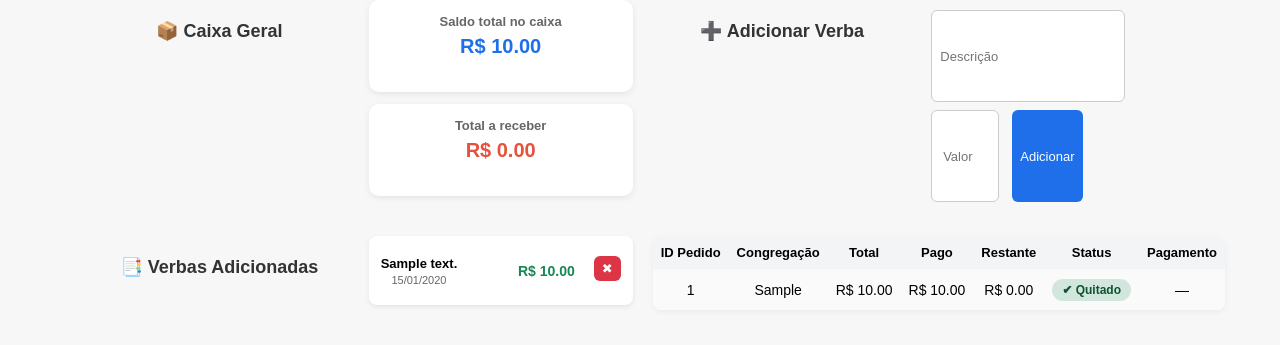
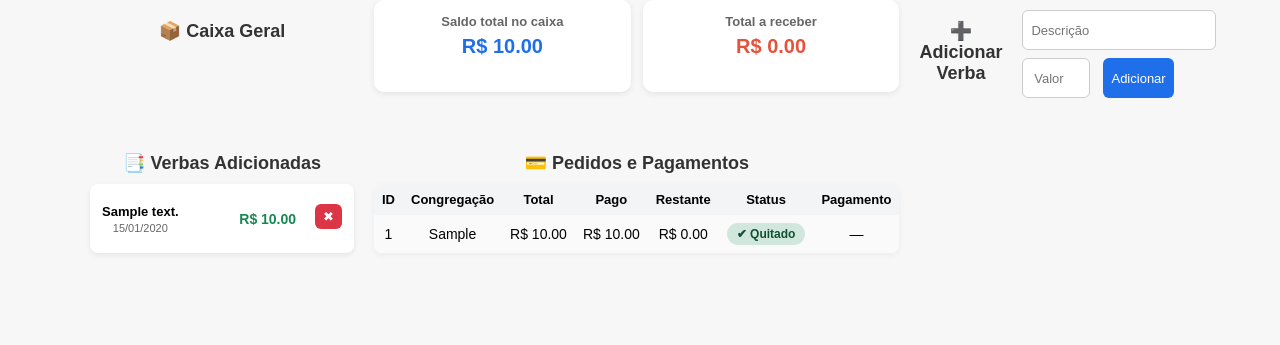
Before and after one commit to joaokenedy-debug/ebdpesqueira, a Flask app: page /caixa in a window 1280 px wide. Shown: the part 49-394 px from the top of the page. Run offline with Flask 3, Linux system fonts and the light colour scheme; a user stored in the database is signed in; tables that the repository leaves empty hold one stand-in row (values such as "Sample post"); parts of the project's set-up code (start-up, migrations or seed data) failed here and were passed over.

Commit message:
Update caixa.html

```diff
--- a/ebd/templates/caixa.html
+++ b/ebd/templates/caixa.html
@@ -15,6 +15,7 @@
         color: #333;
     }
 
+    /* ===== Cards do topo ===== */
     .cards {
         display: grid;
         grid-template-columns: repeat(auto-fit, minmax(220px, 1fr));
@@ -45,6 +46,7 @@
     .saldo { color: #1f6feb; }
     .receber { color: #e5533d; }
 
+    /* ===== Form ===== */
     form {
         display: flex;
         gap: 8px;
@@ -79,61 +81,19 @@
         background: #b02a37;
     }
 
-    table {
+    /* ===== Verbas horizontal ===== */
+    .bloco-verbas,
+    .bloco-pedidos {
         width: 100%;
-        border-collapse: collapse;
-        background: #fff;
-        border-radius: 8px;
-        overflow: hidden;
-        box-shadow: 0 2px 6px rgba(0,0,0,0.05);
-        margin-bottom: 20px;
+        display: block;
+        margin-bottom: 25px;
+        clear: both;
     }
 
-    th, td {
-        padding: 8px;
-        text-align: center;
-        white-space: nowrap;
-    }
-
-    th {
-        background: #f3f4f6;
-        font-weight: 600;
-        font-size: 13px;
-    }
-
-    tr:nth-child(even) {
-        background: #fafafa;
-    }
-
-    .status {
-        padding: 4px 10px;
-        border-radius: 12px;
-        font-size: 12px;
-        font-weight: bold;
-        display: inline-block;
-    }
-
-    .quitado {
-        background: #d1e7dd;
-        color: #0f5132;
-    }
-
-    .pendente {
-        background: #f8d7da;
-        color: #842029;
-    }
-
-    @media (max-width: 768px) {
-        th, td {
-            font-size: 12px;
-            padding: 6px;
-        }
-    }
     .verbas-horizontal {
         display: flex;
         gap: 10px;
         flex-wrap: wrap;
-    margin-bottom: 25px;
     }
 
     .verba-card {
@@ -163,11 +123,56 @@
         white-space: nowrap;
     }
 
+    /* ===== Tabela ===== */
+    table {
+        width: 100%;
+        border-collapse: collapse;
+        background: #fff;
+        border-radius: 8px;
+        overflow: hidden;
+        box-shadow: 0 2px 6px rgba(0,0,0,0.05);
+        margin-bottom: 20px;
+    }
+
+    th, td {
+        padding: 8px;
+        text-align: center;
+        white-space: nowrap;
+    }
+
+    th {
+        background: #f3f4f6;
+        font-weight: 600;
+        font-size: 13px;
+    }
+
+    tr:nth-child(even) {
+        background: #fafafa;
+    }
+
+    /* ===== Status ===== */
+    .status {
+        padding: 4px 10px;
+        border-radius: 12px;
+        font-size: 12px;
+        font-weight: bold;
+        display: inline-block;
+    }
+
+    .quitado {
+        background: #d1e7dd;
+        color: #0f5132;
+    }
+
+    .pendente {
+        background: #f8d7da;
+        color: #842029;
+    }
 </style>
-
 
 <div class="container">
 
+    <!-- ===== TOPO ===== -->
     <h2>📦 Caixa Geral</h2>
 
     <div class="cards">
@@ -182,6 +187,7 @@
         </div>
     </div>
 
+    <!-- ===== ADICIONAR VERBA ===== -->
     <h2>➕ Adicionar Verba</h2>
 
     <form method="POST" action="{{ url_for('adicionar_verba') }}">
@@ -190,6 +196,8 @@
         <button type="submit">Adicionar</button>
     </form>
 
+    <!-- ===== VERBAS ===== -->
+    <div class="bloco-verbas">
         <h2>📑 Verbas Adicionadas</h2>
 
         <div class="verbas-horizontal">
@@ -210,11 +218,15 @@
             </div>
             {% endfor %}
         </div>
+    </div>
 
+    <!-- ===== PEDIDOS ===== -->
+    <div class="bloco-pedidos">
+        <h2>💳 Pedidos e Pagamentos</h2>
 
         <table>
             <tr>
-            <th>ID Pedido</th>
+                <th>ID</th>
                 <th>Congregação</th>
                 <th>Total</th>
                 <th>Pago</th>
@@ -252,6 +264,7 @@
             </tr>
             {% endfor %}
         </table>
+    </div>
 
 </div>
 
```
Lines whose indentation alone changed are shown as unchanged.
